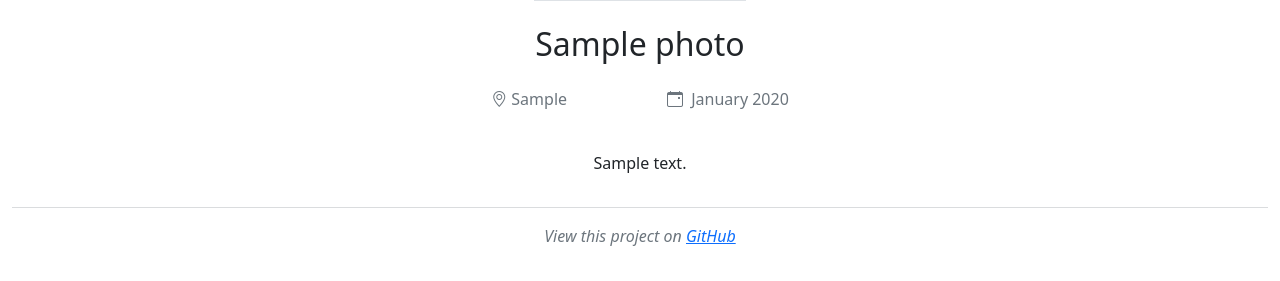
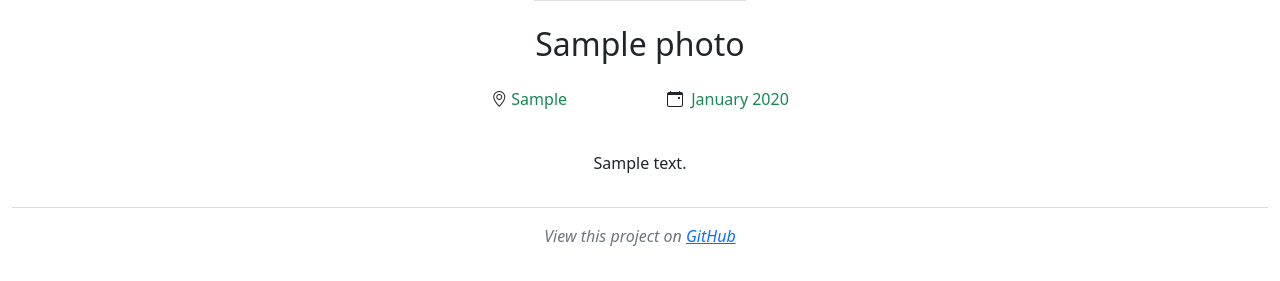
Before and after one commit to Cmastris/django_photo_gallery, a Django app: a page that uses photo_gallery/photos/templates/photos/photo_detail.html in a window 1280 px wide. Shown: the part 185-466 px from the top of the page. Run offline with Django 4.2, Linux system fonts and the light colour scheme; tables that the repository leaves empty hold one stand-in row (values such as "Sample post"); grey boxes marked "Sample" are stand-in pictures; some libraries are stand-ins or nearby versions.

Commit message:
Adjust photo detail template text colours

```diff
--- a/photo_gallery/photos/templates/photos/photo_detail.html
+++ b/photo_gallery/photos/templates/photos/photo_detail.html
@@ -10,12 +10,12 @@
 </div>
 <div class="container-lg text-center">
   <h1 class="h2 pt-4">{{ photo.title }}</h1>
-  <div class="row justify-content-md-center pt-3 pb-4 gy-2 mb-lg-3 text-muted">
+  <div class="row justify-content-md-center pt-3 pb-4 gy-2 mb-lg-3 text-success">
     <div class="col-md-auto px-5">
-      <i class="bi bi-geo-alt"></i> {{ photo.location }}
+      <i class="bi bi-geo-alt text-dark"></i> {{ photo.location }}
     </div>
     <div class="col-md-auto px-5">
-      <i class="bi bi-calendar-event px-1"></i> {{ photo.date_taken|date:"F Y" }}
+      <i class="bi bi-calendar-event text-dark px-1"></i> {{ photo.date_taken|date:"F Y" }}
     </div>
   </div>
   <div class="row justify-content-lg-center">
```
